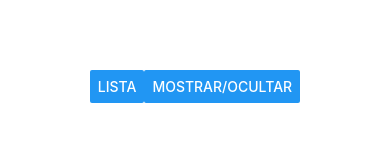
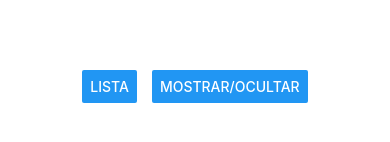
Before and after one commit to CarlosZelayaTec/Mapas-React-Native, a React Native app: screen / in a window 390 px wide. Shown: the part 336-478 px from the top of the page. Built offline with nearby package versions, Linux system fonts and the light colour scheme.

Commit message:
Mejoramos el UI en an

```diff
--- a/Components/List.js
+++ b/Components/List.js
@@ -29,9 +29,9 @@ const styles = StyleSheet.create({
         width: Dimensions.get('window').width - 120,
     },
     texto: {
-        fontSize: 25,
+        fontSize: 20,
         marginBottom: 10,
-        height: 30,
+        height: 32,
     },
     puntos: {
         borderBottomWidth: 1,
--- a/Components/Panel.js
+++ b/Components/Panel.js
@@ -4,7 +4,9 @@ import { StyleSheet, Button, View } from "react-native";
 export default ({ onPressLeft, textLeft, viewPoints }) => {
     return(
         <View style={styles.panel}>
-            <Button title={ textLeft } onPress={onPressLeft}/>
+            <View style={styles.botonAndroid}>
+                <Button title={ textLeft } onPress={onPressLeft}/>
+            </View>
             <Button title="Mostrar/Ocultar" onPress={viewPoints} />
         </View>
     )
@@ -17,4 +19,7 @@ const styles = StyleSheet.create({
         alignItems: 'center',
         justifyContent: 'center',
     },
+    botonAndroid: {
+        marginRight: 15,
+    }
 })
```
